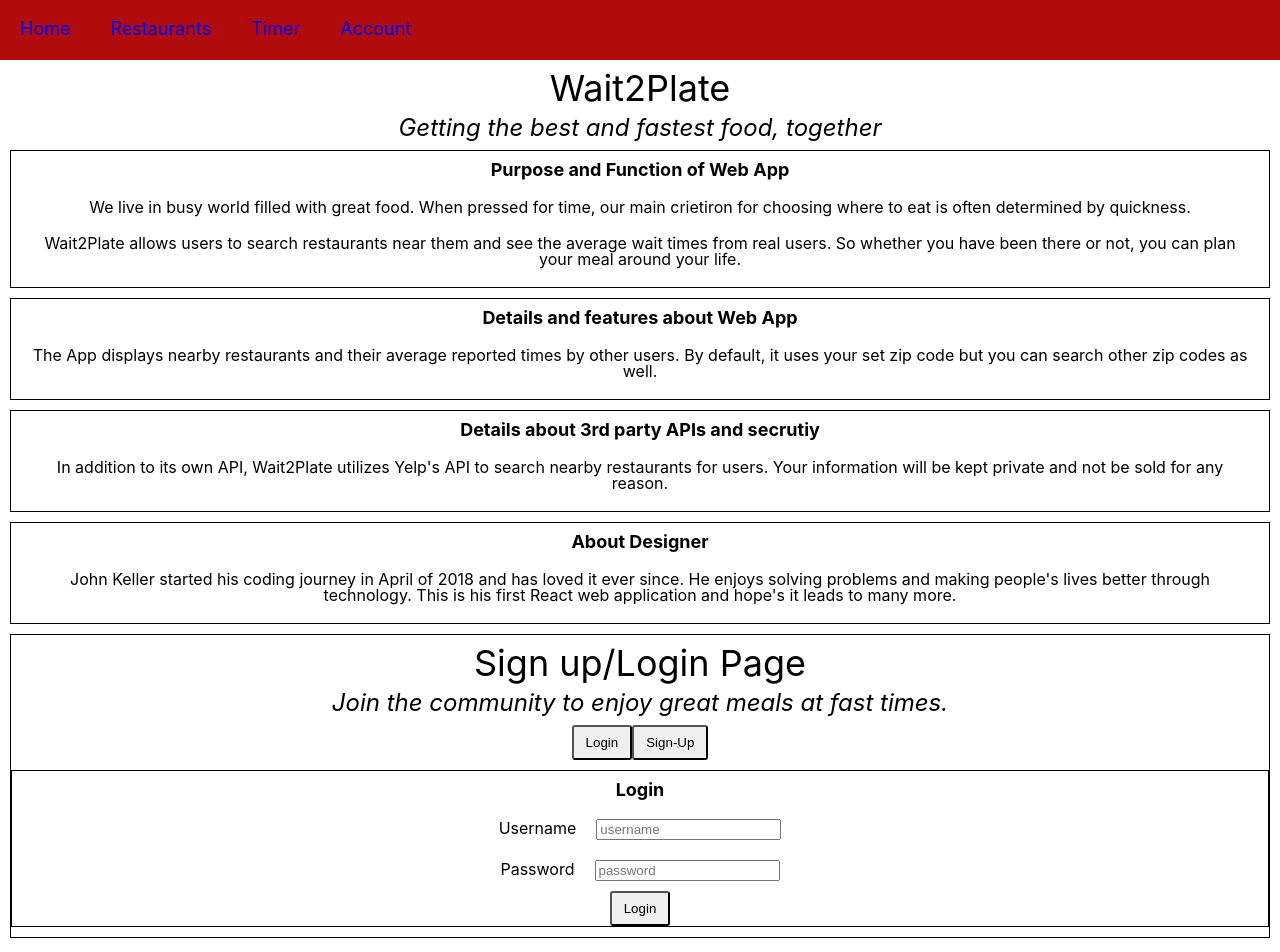
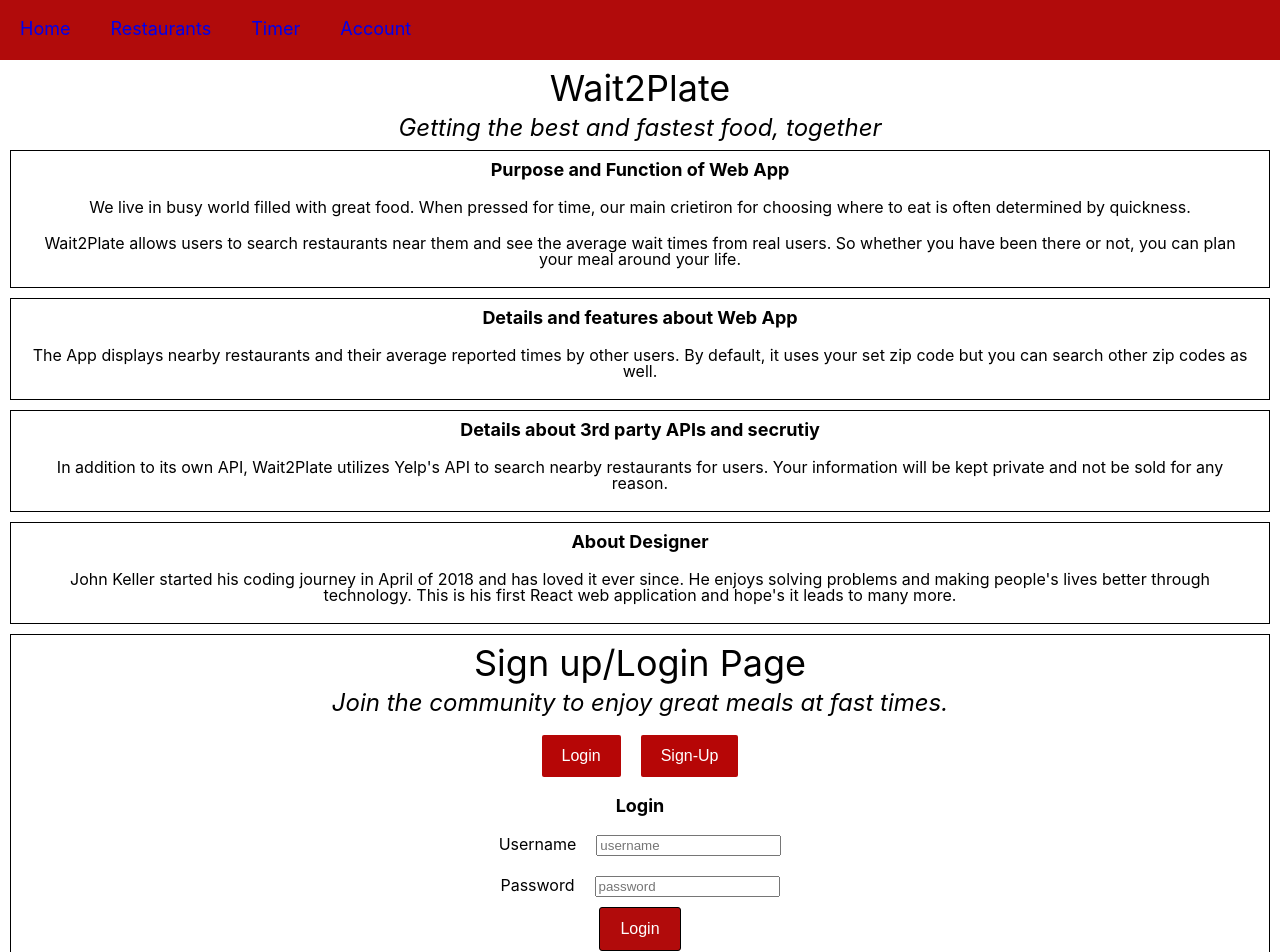
Before and after one commit to jmkeller3/wait2plate-client, a React (Create React App) app: page / in a window 1280 px wide. Shown: the top 952 px of the page. Built offline with nearby package versions, Linux system fonts and the light colour scheme.

Commit message:
css fixes

```diff
--- a/src/components/Login.css
+++ b/src/components/Login.css
@@ -1,7 +1,8 @@
-.login {
+.login,
+.signup {
   margin-left: auto;
   margin-right: auto;
-  border: 1px solid #000;
+  border: 0;
 }
 
 input,
@@ -23,3 +24,33 @@ button {
 section {
   margin: 10px;
 }
+
+button {
+  background-color: #b10b0b;
+  border: 1px solid #000;
+  color: #fff;
+  font-size: 16px;
+  padding: 12px 20px;
+  margin-bottom: 10px;
+  transition: 0.3s ease-in-out;
+}
+
+button:hover,
+button:focus {
+  background-color: #790202;
+}
+
+.btn-tab {
+  margin: 10px;
+  background-color: #b60606;
+  color: #fff;
+  padding: 12px 20px;
+  border: 0;
+  border-radius: 2px;
+  font-size: 16px;
+}
+
+.signup,
+.login {
+  margin-top: 0;
+}
--- a/src/components/Login.js
+++ b/src/components/Login.js
@@ -39,6 +39,7 @@ export class Login extends React.Component {
       this.setState({ error: null });
       await this.props.dispatch(signupThunk(username, email, pass));
       this.setState({ username: "", email: "", pass: "", cpass: "" });
+      this.props.history.push(`/restaurants`);
     } catch (error) {
       this.setState({ error: error.message });
     }
```
